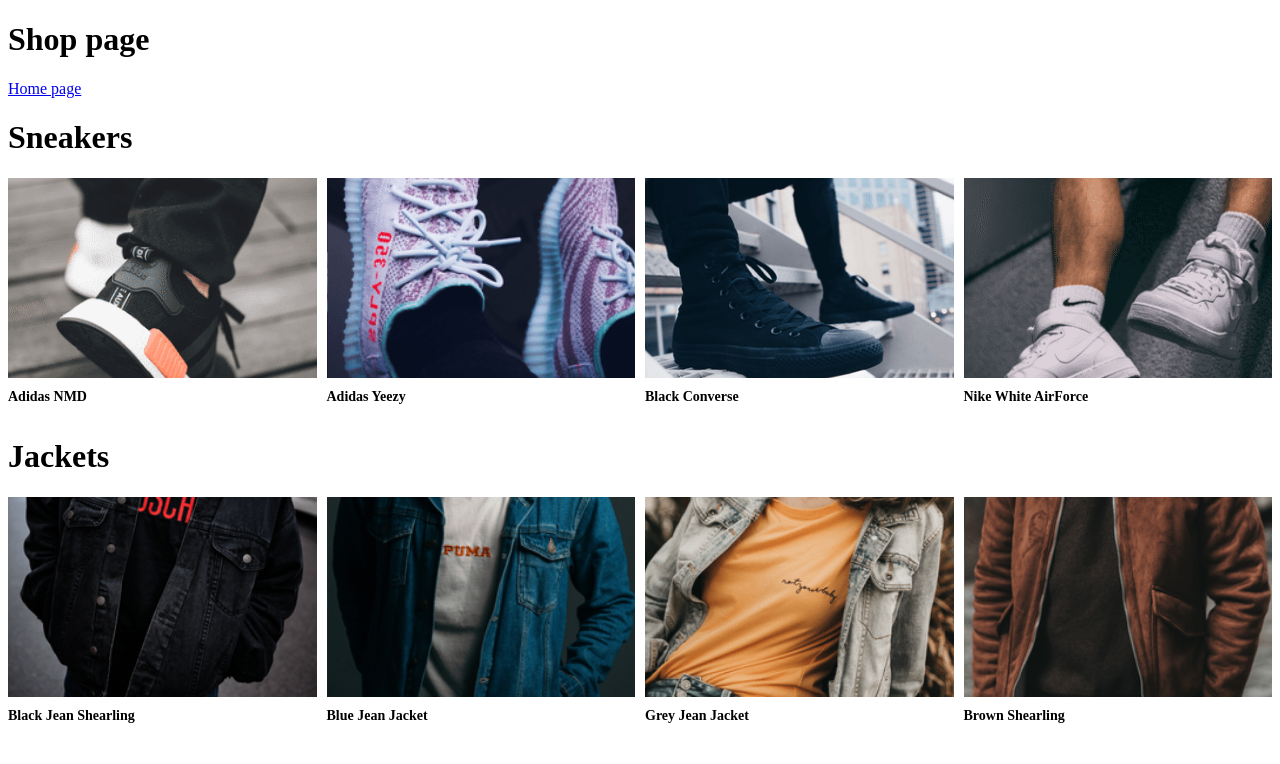
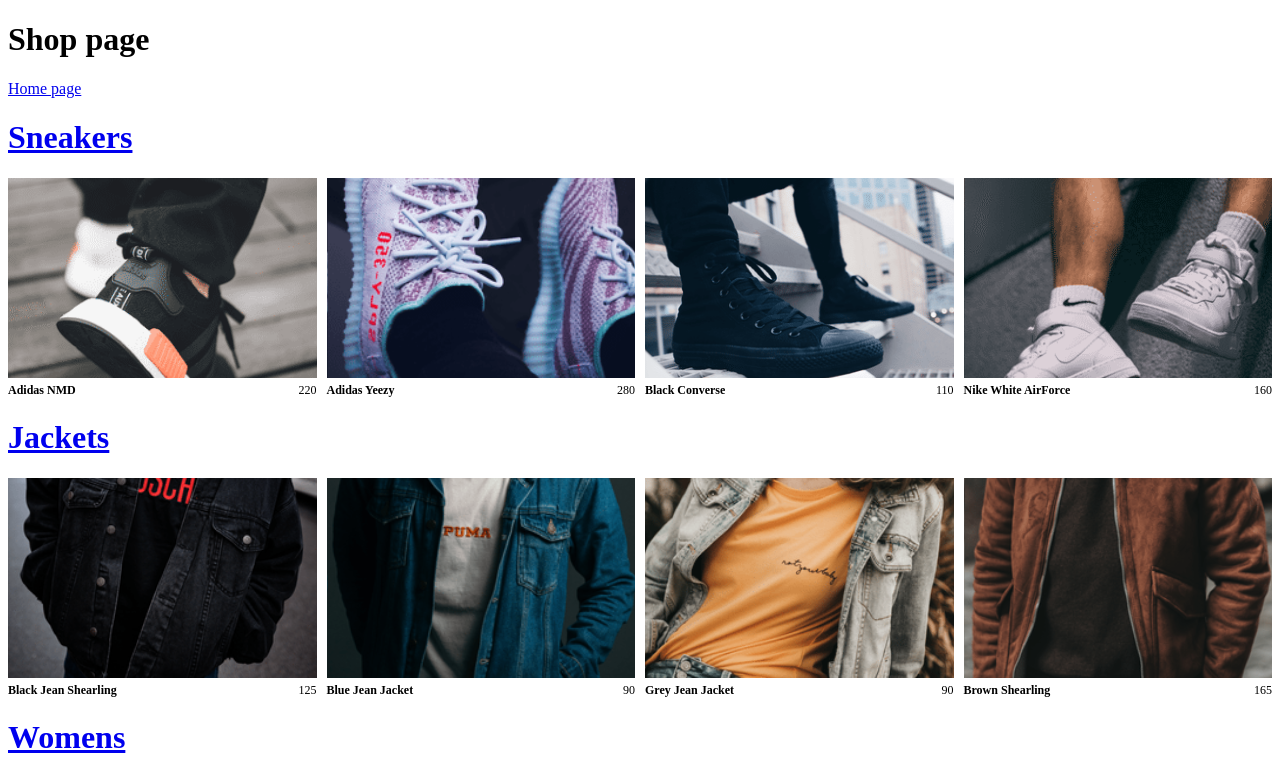
Before and after one commit to mrrom147/Learning-ReactJs, a React (Create React App) app: page /shop in a window 1280 px wide. Shown: the top 764 px of the page. Built offline with nearby package versions, Linux system fonts and the light colour scheme.

Commit message:
shop page

```diff
--- a/src/pages/collection-page/collection-item.component.js
+++ b/src/pages/collection-page/collection-item.component.js
@@ -9,7 +9,10 @@
         style={{ backgroundImage: `url(${imageUrl})` }}
       />
     </div>
-    <h2>{name}</h2>
+    <div className="shop-item-info">
+      <h2>{name}</h2>
+      <p>{price}</p>
+    </div>
   </div>
 );
 
--- a/src/pages/collection-page/collection-item.style.scss
+++ b/src/pages/collection-page/collection-item.style.scss
@@ -21,7 +21,19 @@
     height: 200px;
   }
 
-  h2 {
-    font-size: 14px;
+  &-info {
+    display: flex;
+    justify-content: space-between;
+    font-size: 12px;
+    margin-top: 5px;
+
+    p {
+      margin: 0;
+    }
+
+    h2 {
+      font-size: 12px;
+      margin: 0;
+    }
   }
 }
--- a/src/pages/collection-page/collection-page.component.js
+++ b/src/pages/collection-page/collection-page.component.js
@@ -1,10 +1,13 @@
 import React from "react";
+import { Link } from "react-router-dom";
 import CollectionItem from "./collection-item.component";
 import "./collection-page.style.scss";
 
-const Collection = ({ title, items }) => (
+const Collection = ({ title, items, routeName }) => (
   <div>
-    <h1>{title}</h1>
+    <h1>
+      <Link to={routeName}>{title}</Link>
+    </h1>
     <div className="collect-list">
       {items
         .filter((item, idx) => idx < 4)
```
